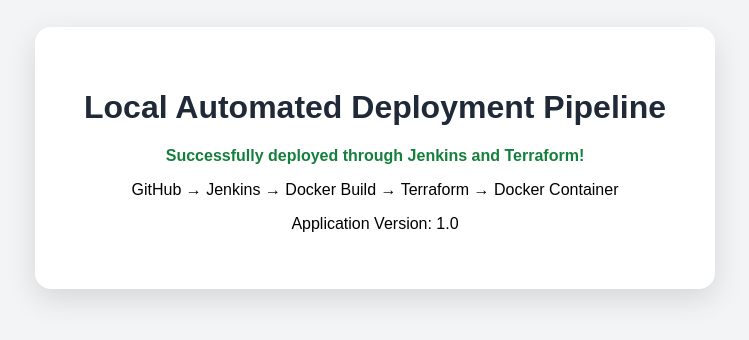
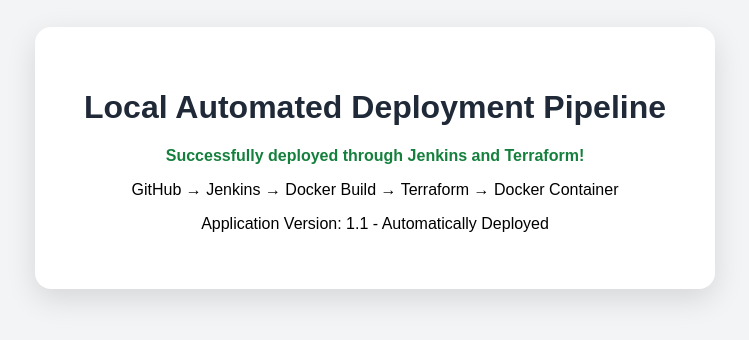
Before and after one commit to shadow21767/local-cicd-project, a plain HTML site: page app/index.html in a window 1280 px wide. Shown: the part 242-582 px from the top of the page, without its empty margins (265-1014 px from the left). Drawn offline with Linux system fonts and the light colour scheme.

Commit message:
Update application to Version 1.1

```diff
--- a/app/index.html
+++ b/app/index.html
@@ -47,7 +47,7 @@
             GitHub → Jenkins → Docker Build → Terraform → Docker Container
         </p>
 
-        <p>Application Version: 1.0</p>
+        <p>Application Version: 1.1 - Automatically Deployed</p>
     </main>
 </body>
 </html>
```
